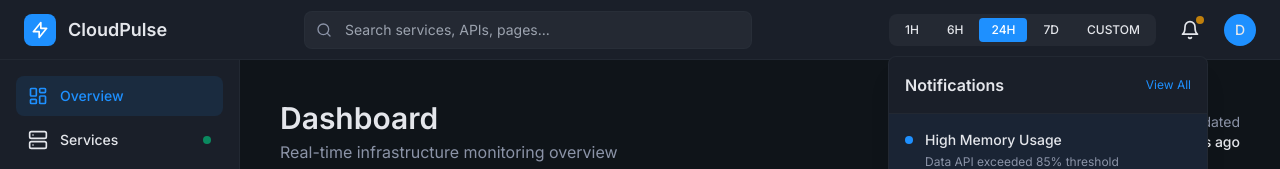
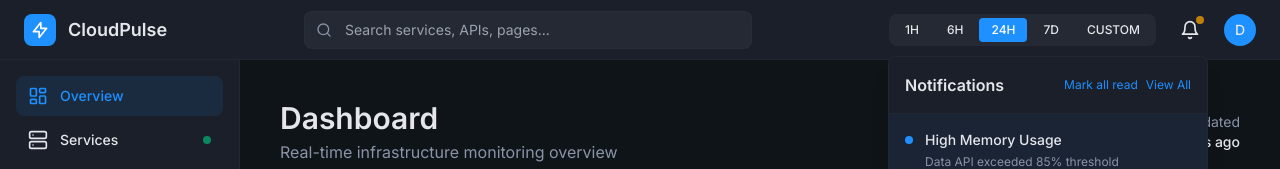
Before and after one commit to danishirfan21/Cloudpulse-React, a React (Create React App) app: page / in a window 1280 px wide. Both pictures are taken after a click on the button 1190 px from the left and 29 px from the top of the page. Shown: the top 169 px of the page. Built offline with nearby package versions, Linux system fonts and the light colour scheme.

Commit message:
notifications read functionality added

```diff
--- a/src/components/layout/Header.tsx
+++ b/src/components/layout/Header.tsx
@@ -73,7 +73,7 @@ const Header: React.FC<HeaderProps> = ({
     },
   ];
 
-  const notifications = [
+  const [notifications, setNotifications] = useState([
     {
       id: '1',
       title: 'High Memory Usage',
@@ -95,7 +95,15 @@ const Header: React.FC<HeaderProps> = ({
       time: '1h ago',
       read: true,
     },
-  ];
+  ]);
+
+  const handleNotificationClick = (notificationId: string) => {
+    setNotifications((prev) =>
+      prev.map((notif) => (notif.id === notificationId ? { ...notif, read: true } : notif))
+    );
+    navigate('/alerts');
+    setShowNotifications(false);
+  };
 
   useEffect(() => {
     const handleClickOutside = (event: MouseEvent) => {
@@ -345,7 +353,9 @@ const Header: React.FC<HeaderProps> = ({
               onClick={() => setShowNotifications(!showNotifications)}
             >
               <Bell className="w-5 h-5" />
+              {notifications.filter((n) => !n.read).length > 0 && (
                 <span className="absolute top-1 right-1 w-2 h-2 bg-[#ffa502] rounded-full pulse-dot"></span>
+              )}
             </button>
 
             {/* Notifications Dropdown */}
@@ -354,12 +364,28 @@ const Header: React.FC<HeaderProps> = ({
                 <div className="p-4 border-b border-[#2d3540]/40">
                   <div className="flex items-center justify-between">
                     <h3 className="font-semibold">Notifications</h3>
+                    <div className="flex items-center gap-2">
+                      {notifications.filter((n) => !n.read).length > 0 && (
                         <button
                           className="text-xs text-[#1e90ff] hover:underline"
-                      onClick={() => navigate('/alerts')}
+                          onClick={(e) => {
+                            e.stopPropagation();
+                            setNotifications((prev) => prev.map((notif) => ({ ...notif, read: true })));
+                          }}
+                        >
+                          Mark all read
+                        </button>
+                      )}
+                      <button
+                        className="text-xs text-[#1e90ff] hover:underline"
+                        onClick={() => {
+                          navigate('/alerts');
+                          setShowNotifications(false);
+                        }}
                       >
                         View All
                       </button>
+                    </div>
                   </div>
                 </div>
                 <div className="max-h-96 overflow-y-auto">
@@ -369,10 +395,7 @@ const Header: React.FC<HeaderProps> = ({
                       className={`p-4 border-b border-[#2d3540]/40 last:border-0 hover:bg-[#242933] transition-colors cursor-pointer ${
                         !notif.read ? 'bg-[#1e90ff]/5' : ''
                       }`}
-                      onClick={() => {
-                        navigate('/alerts');
-                        setShowNotifications(false);
-                      }}
+                      onClick={() => handleNotificationClick(notif.id)}
                     >
                       <div className="flex items-start gap-3">
                         {!notif.read && (
```
Lines whose indentation alone changed are shown as unchanged.
